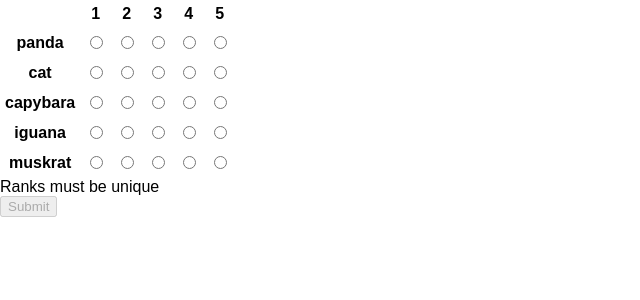
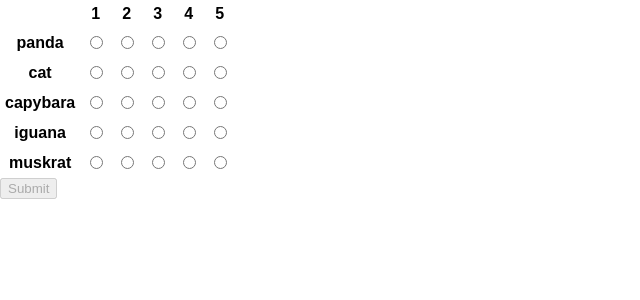
Before and after one commit to HuydDo/plm_challenge, a React (Create React App) app in the folder js_react_problem_after/: page / in a window 1280 px wide. Shown: the top 300 px of the page, without its empty margins (0-640 px from the left). Built offline with nearby package versions, Linux system fonts and the light colour scheme.

Commit message:
modified Animal, FormRow, MainPage

```diff
--- a/js_react_problem_after/src/components/MainPage.jsx
+++ b/js_react_problem_after/src/components/MainPage.jsx
@@ -14,16 +14,44 @@ class MainPage extends React.Component {
         //a constructor that takes in one variable which is name and it's
         //creating a bunch of objects which are instances of that class
       }),
-      error: 'Ranks must be unique'
+      error: 'Ranks must be unique',
+      errorFlag: false
     };
   }
 
 
   render() {
-    console.log('this.state.animal',this.state.animals)
+    // console.log('this.state.animal',this.state.animals)
+    const errCount = {}
+    // this.state.animals.forEach((animal) => {
+    //   if (animal.rank && errCount[animal.rank]){
+    //     errCount[animal.rank] += 1
+    //     return
+    //   }
+    //   errCount[animal.rank] = 1
+    // })
+
+
+
     const rows = this.state.animals.map((animal) => {
+      // console.log(animal)
+      // if (animal.rank && errCount[animal.rank]){
+      //   errCount[animal.rank] += 1
+      //   return
+      // }
+      // errCount[animal.rank] = 1
+
+      // for (let prop in errCount){
+      //   if(errCount[prop] >=2 && prop){
+      //     // this.setState({
+      //     //   errorFlag : true
+      //     // })
+      //   }
+      // }
+
       return (
         <FormRow
+          // errorFlag={this.state.errorFlag}
           animalRank={animal.rank}
           selectButton={(updateRank) => {
             animal.setRank(updateRank)
@@ -35,13 +63,34 @@ class MainPage extends React.Component {
       );
     });
 
+    //create headers
     const headers = _.range(1, 6).map((i) => <th key={`header-${i}`}>{i}</th>);
+
+
     let disabled = false
+    let error = false
+    const count = {}
     this.state.animals.forEach((animal) => {
-      if(!animal.rank){
+      if(!animal.rank){  //disable the button if any rank is not selected
         disabled = true
       }
+      if (animal.rank && count[animal.rank]){
+        count[animal.rank] += 1
+        return
+      }
+      count[animal.rank] = 1
     })
+
+    for (let prop in count){
+      if(count[prop] >=2 && prop){
+        error = true
+        // console.log(prop + " counted " + count[prop] + " times")
+      }
+
+    }
+
+    // console.log('disabled:', disabled, 'error:', error)
+    // console.log(count)
 
     return (
       <div>
@@ -56,7 +105,7 @@ class MainPage extends React.Component {
             {rows}
           </tbody>
         </table>
-        <div>{this.state.error}</div>
+        <div>{error ? this.state.error : null}</div>
         <input type="submit" disabled={disabled} />{/*disabled is a prop of the input tag*/}
       </div>
     );
```
Also changed, not shown: js_react_problem_after/src/components/Animal.js (+10 -4 lines), js_react_problem_after/src/components/FormRow.jsx (+6 -3 lines).
